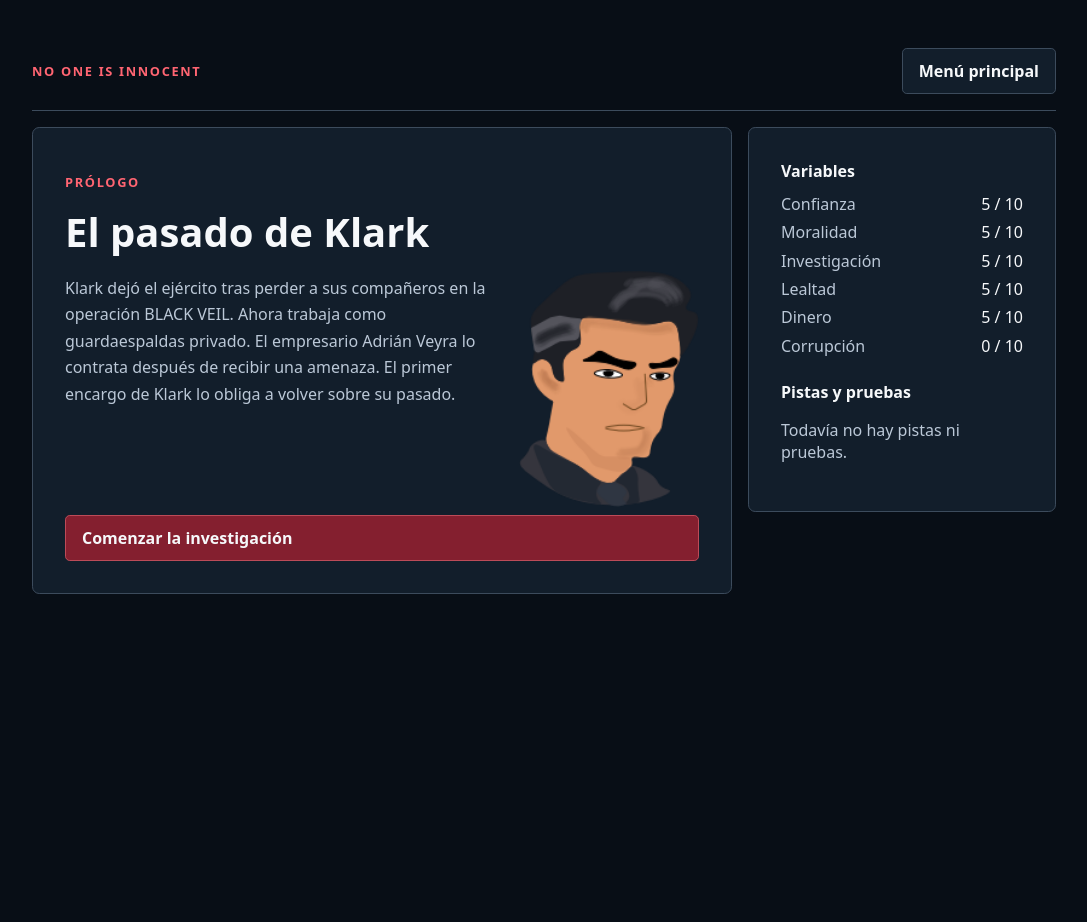
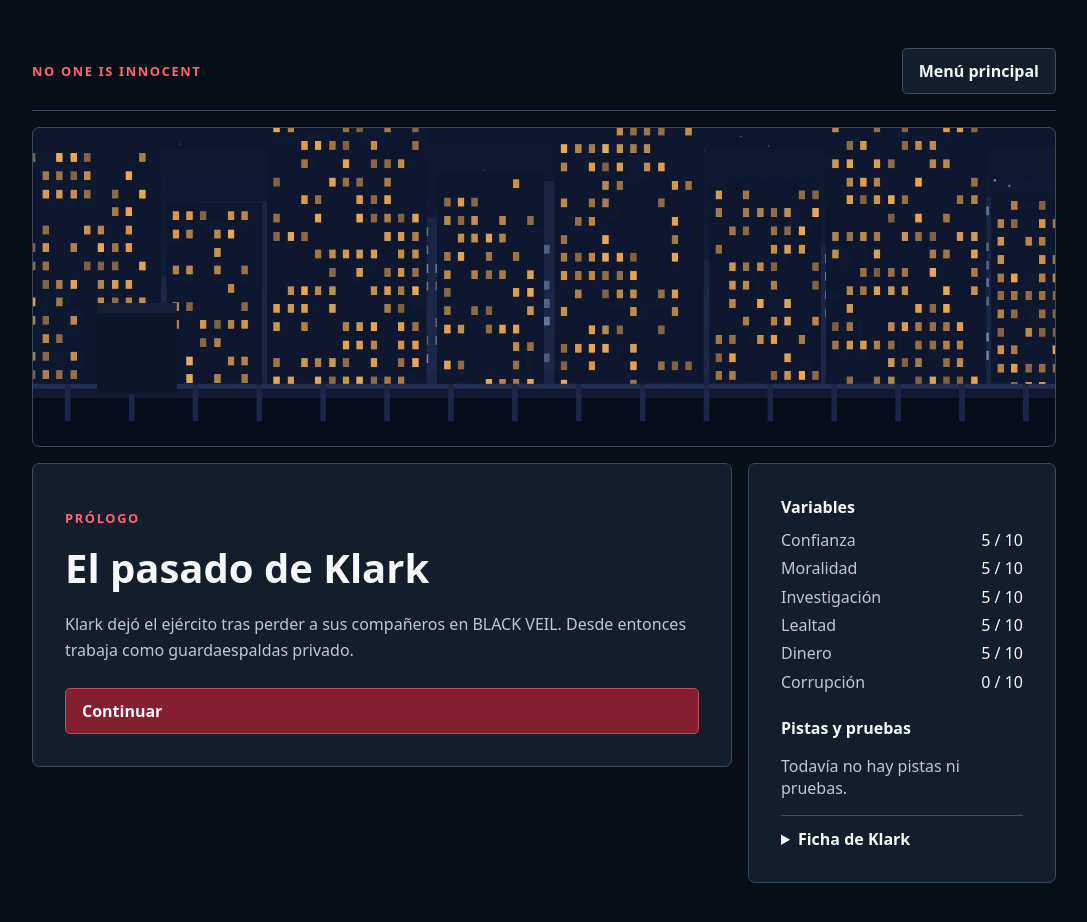
Before and after one commit to santiagoolive-maker/no-one-is-innocent, a plain HTML site: page src/index.html in a window 1280 px wide. Both pictures are taken after a click on the button "Nueva partida". Shown: the whole page, without its empty margins (96-1183 px from the left). Before the commit the page ends 800 px from the top, so only its background shows below. Drawn offline with Linux system fonts and the light colour scheme.

Commit message:
feat: integrar escenas y fondos del Sprint 4

```diff
--- a/src/historia.js
+++ b/src/historia.js
@@ -6,6 +6,47 @@ const etiquetas = {
   confianza: "Confianza", moralidad: "Moralidad", investigacion: "Investigación",
   lealtad: "Lealtad", dinero: "Dinero", corrupcion: "Corrupción"
 };
+
+const apertura = [
+  {
+    titulo: "El pasado de Klark",
+    fondo: "azotea-noche",
+    texto: "Klark dejó el ejército tras perder a sus compañeros en BLACK VEIL. Desde entonces trabaja como guardaespaldas privado.",
+    opciones: [{ texto: "Continuar", cambios: {} }]
+  },
+  {
+    titulo: "Una nueva misión",
+    fondo: "azotea-borde",
+    texto: "Adrián Veyra contrata a Klark para protegerlo. Una amenaza contra el empresario despierta recuerdos de la operación que marcó su pasado.",
+    opciones: [{ texto: "Comenzar la investigación", cambios: { investigacion: 1 } }]
+  },
+  {
+    titulo: "La reunión con Veyra",
+    fondo: "oficina-noche",
+    mostrarVeyra: true,
+    texto: "Veyra recibe a Klark en su oficina y le pide que averigüe qué ocurrió durante el incidente de la mañana, quién estuvo involucrado y qué riesgos quedan.",
+    opciones: [{ texto: "Escuchar el encargo", cambios: {} }]
+  },
+  {
+    titulo: "Un pedido del CEO",
+    fondo: "oficina-noche",
+    texto: "Un informe interno apunta a que un empleado está filtrando información. Veyra necesita resultados discretos. ¿Cómo va a proceder Klark?",
+    opciones: [
+      { texto: "Revisar el informe personalmente", cambios: { investigacion: 2, moralidad: 1 }, consecuencia: "Klark detecta una hora que no coincide con el registro de seguridad." },
+      { texto: "Delegar la investigación al equipo", cambios: { lealtad: 1 }, consecuencia: "El equipo confirma que faltan registros y sigue buscando al responsable." },
+      { texto: "Confrontar directamente al empleado", cambios: { corrupcion: 1, investigacion: 1 }, consecuencia: "El empleado se pone a la defensiva y le advierte a Klark que no confíe en nadie." }
+    ]
+  },
+  {
+    titulo: "La amenaza",
+    fondo: "azotea-borde",
+    texto: "Esa noche, Klark encuentra un mensaje que advierte sobre un posible atentado. Veyra le ordena que se concentre en protegerlo.",
+    opciones: [
+      { texto: "Obedecer a Veyra y protegerlo", cambios: { lealtad: 1 }, consecuencia: "El equipo de seguridad acompaña a Klark mientras vigila el edificio." },
+      { texto: "Investigar el origen del mensaje", cambios: { investigacion: 2, moralidad: 1 }, consecuencia: "Klark comprueba que el mensaje salió de la red interna y decide buscar al responsable." }
+    ]
+  }
+];
 
 const escenas = [
   {
@@ -80,15 +121,22 @@ const escenas = [
   }
 ];
 
-function resultado(decisiones) {
+function resultado(decisiones, eleccionesApertura = []) {
   const variables = { ...variablesIniciales };
   const pruebas = [];
 
+  function aplicarCambios(cambios) {
+    for (const [variable, cambio] of Object.entries(cambios)) {
+      variables[variable] = Math.max(0, Math.min(10, variables[variable] + cambio));
+    }
+  }
+
+  eleccionesApertura.forEach((eleccion, indice) => {
+    aplicarCambios(apertura[indice].opciones[eleccion].cambios);
+  });
   decisiones.forEach((eleccion, indice) => {
     const opcion = escenas[indice].opciones[eleccion];
-    for (const [variable, cambio] of Object.entries(opcion.cambios)) {
-      variables[variable] = Math.max(0, Math.min(10, variables[variable] + cambio));
-    }
+    aplicarCambios(opcion.cambios);
     if (indice === 4 && eleccion === 1 && decisiones[3] === 2) {
       pruebas.push("Registros completos de ZENITH");
     } else if (opcion.prueba) {
--- a/src/index.html
+++ b/src/index.html
@@ -29,6 +29,7 @@
           <p class="etiqueta">No One Is Innocent</p>
           <button id="menu" type="button">Menú principal</button>
         </header>
+        <div class="panorama" aria-hidden="true"></div>
         <div class="recorrido">
           <article id="escena" class="escena">
             <p id="numero-escena" class="etiqueta"></p>
@@ -43,6 +44,11 @@
             <h2>Pistas y pruebas</h2>
             <p id="sin-pruebas">Todavía no hay pistas ni pruebas.</p>
             <ul id="pruebas"></ul>
+            <details id="ficha">
+              <summary id="abrir-ficha">Ficha de Klark</summary>
+              <p id="sin-decisiones">Todavía no tomaste decisiones.</p>
+              <ol id="registro" aria-label="Registro de decisiones"></ol>
+            </details>
           </aside>
         </div>
       </section>
--- a/src/main.js
+++ b/src/main.js
@@ -28,6 +28,13 @@ function cargarPartida() {
         (datos.consecuencia && datos.decisiones.length === 0)) {
       return null;
     }
+    const elecciones = datos.eleccionesApertura;
+    if (elecciones !== undefined && (!Array.isArray(elecciones) || elecciones.length > apertura.length ||
+        !elecciones.every((opcion, indice) => Number.isInteger(opcion) &&
+          Object.hasOwn(apertura[indice].opciones, opcion)) ||
+        datos.introduccion !== (elecciones.length < apertura.length))) {
+      return null;
+    }
     return datos;
   } catch {
     avisarGuardado();
@@ -44,6 +51,7 @@ function guardarPartida() {
 }
 
 function mostrarMenu() {
+  elementos.ficha.open = false;
   elementos.historia.hidden = true;
   elementos.inicio.hidden = false;
   elementos.continuar.disabled = !partida;
@@ -77,28 +85,52 @@ function renderizarEstado(variables, pruebas) {
   }
 }
 
+function renderizarRegistro(elecciones, decisiones) {
+  elementos.registro.replaceChildren();
+  const etapas = [
+    ...elecciones.map((opcion, indice) => [apertura[indice], opcion]),
+    ...decisiones.map((opcion, indice) => [escenas[indice], opcion])
+  ];
+  for (const [etapa, opcion] of etapas) {
+    if (etapa.opciones.length === 1) continue;
+    const item = document.createElement("li");
+    item.textContent = etapa.titulo + " · " + etapa.opciones[opcion].texto;
+    elementos.registro.append(item);
+  }
+  elementos["sin-decisiones"].hidden = elementos.registro.childElementCount > 0;
+}
+
 function mostrarPartida() {
-  const { decisiones, introduccion, consecuencia } = partida;
-  const { variables, pruebas } = resultado(decisiones);
+  const { decisiones, introduccion, consecuencia, eleccionesApertura = [] } = partida;
+  const { variables, pruebas } = resultado(decisiones, eleccionesApertura);
   const indice = decisiones.length;
+  const etapa = apertura[eleccionesApertura.length];
+  const efectoAnterior = apertura[eleccionesApertura.length - 1]
+    ?.opciones[eleccionesApertura.at(-1)].consecuencia;
   elementos.inicio.hidden = true;
   elementos.historia.hidden = false;
-  elementos.retrato.hidden = !introduccion;
+  elementos.retrato.hidden = !introduccion || !etapa.mostrarVeyra;
+  elementos.historia.dataset.fondo = introduccion ? etapa.fondo
+    : indice === escenas.length && !consecuencia ? "oficina-amanecer" : "oficina-noche";
   elementos.opciones.replaceChildren();
   renderizarEstado(variables, pruebas);
+  renderizarRegistro(eleccionesApertura, decisiones);
 
   let titulo;
   let texto;
   let paso;
   if (introduccion) {
-    paso = "Prólogo";
-    titulo = "El pasado de Klark";
-    texto = "Klark dejó el ejército tras perder a sus compañeros en la operación BLACK VEIL. Ahora trabaja como guardaespaldas privado. El empresario Adrián Veyra lo contrata después de recibir una amenaza. El primer encargo de Klark lo obliga a volver sobre su pasado.";
-    agregarOpcion("Comenzar la investigación", () => {
-      partida.introduccion = false;
-      guardarPartida();
-      mostrarPartida();
-    }, true);
+    paso = etapa.opciones.length > 1 ? "Primer encargo" : "Prólogo";
+    titulo = etapa.titulo;
+    texto = efectoAnterior ? efectoAnterior + " " + etapa.texto : etapa.texto;
+    etapa.opciones.forEach((opcion, eleccion) => {
+      agregarOpcion(opcion.texto, () => {
+        partida.eleccionesApertura = [...eleccionesApertura, eleccion];
+        partida.introduccion = partida.eleccionesApertura.length < apertura.length;
+        guardarPartida();
+        mostrarPartida();
+      }, etapa.opciones.length === 1);
+    });
   } else if (consecuencia) {
     const escena = escenas[indice - 1];
     const opcion = escena.opciones[decisiones.at(-1)];
@@ -121,6 +153,7 @@ function mostrarPartida() {
     paso = "Decisión " + (indice + 1) + " de " + escenas.length;
     titulo = escena.titulo;
     texto = escena.texto(decisiones);
+    if (indice === 0 && efectoAnterior) texto = efectoAnterior + " " + texto;
     escena.opciones.forEach((opcion, eleccion) => {
       agregarOpcion(opcion.texto, () => {
         partida.decisiones.push(eleccion);
@@ -142,7 +175,7 @@ function mostrarPartida() {
 
 elementos.iniciar.addEventListener("click", () => {
   if (partida && !window.confirm("¿Empezar de nuevo y reemplazar la partida guardada?")) return;
-  partida = { version: 1, decisiones: [], introduccion: true, consecuencia: false };
+  partida = { version: 1, decisiones: [], eleccionesApertura: [], introduccion: true, consecuencia: false };
   guardarPartida();
   mostrarPartida();
 });
@@ -152,4 +185,11 @@ elementos.creditos.addEventListener("click", () => {
   elementos.equipo.hidden = !elementos.equipo.hidden;
   elementos.creditos.setAttribute("aria-expanded", String(!elementos.equipo.hidden));
 });
+document.addEventListener("keydown", (evento) => {
+  if (elementos.historia.hidden || evento.repeat || evento.ctrlKey || evento.altKey || evento.metaKey) return;
+  if (evento.key.toLowerCase() === "v" || (evento.key === "Escape" && elementos.ficha.open)) {
+    elementos.ficha.open = !elementos.ficha.open;
+    elementos["abrir-ficha"].focus();
+  }
+});
 elementos.continuar.disabled = !partida;
--- a/src/styles.css
+++ b/src/styles.css
@@ -86,6 +86,19 @@ button:disabled { opacity: .65; cursor: default; }
   border-bottom: 1px solid var(--borde);
 }
 
+.panorama {
+  min-height: clamp(10rem, 28vw, 20rem);
+  margin-top: 1rem;
+  border: 1px solid var(--borde);
+  border-radius: .45rem;
+  background: var(--panel) var(--escenario) center 54% / cover no-repeat;
+}
+
+[data-fondo="azotea-noche"] { --escenario: url("../public/img/escenarios/fondo1_azotea_noche.webp"); }
+[data-fondo="azotea-borde"] { --escenario: url("../public/img/escenarios/fondo2_azotea_borde.webp"); }
+[data-fondo="oficina-noche"] { --escenario: url("../public/img/escenarios/fondo3_oficina_noche.webp"); }
+[data-fondo="oficina-amanecer"] { --escenario: url("../public/img/escenarios/fondo4_oficina_amanecer.webp"); }
+
 .recorrido {
   display: grid;
   grid-template-columns: minmax(0, 1fr) minmax(15rem, .44fr);
@@ -110,6 +123,9 @@ button:disabled { opacity: .65; cursor: default; }
 .panel dd { margin: 0; font-variant-numeric: tabular-nums; }
 .panel ul { padding-left: 1.15rem; margin-block: 0; }
 .panel li + li { margin-top: .35rem; }
+.panel details { margin-top: 1rem; padding-top: .75rem; border-top: 1px solid var(--borde); }
+.panel summary { cursor: pointer; font-weight: 650; }
+.panel ol { padding-left: 1.25rem; margin-bottom: 0; }
 #mensaje { margin: 0; padding: 1rem; color: var(--texto); text-align: center; }
 
 .aparecer { animation: aparecer .3s ease-out; }
```
Also changed, not shown: docs/mockups/sprint-4-encargo.webp (added), docs/mockups/sprint-4-ficha.webp (added), docs/mockups/sprint-4-pasado.webp (added), docs/mockups/sprint-4-reunion.webp (added), public/img/escenarios/fondo1_azotea_noche.webp (added), public/img/escenarios/fondo2_azotea_borde.webp (added), public/img/escenarios/fondo3_oficina_noche.webp (added), public/img/escenarios/fondo4_oficina_amanecer.webp (added), 7 other files.
